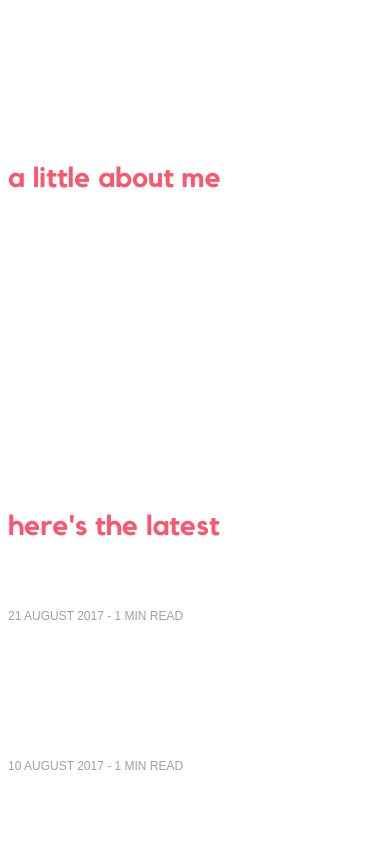
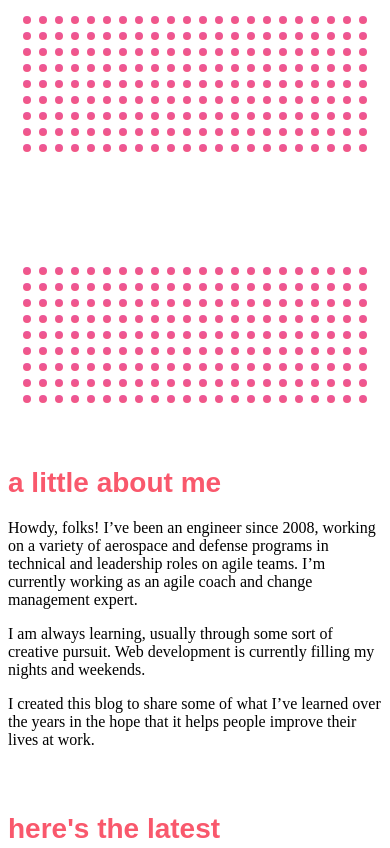
Before and after one commit to codingtojoy/points-points-points, a Gatsby site: page / in a window 390 px wide. Shown: the top 848 px of the page. Built offline with nearby package versions, Linux system fonts and the light colour scheme; Gatsby itself is replaced by a stand-in of ours; a web font is replaced by a local one.

Commit message:
Implemented DotGrid component for mobile

```diff
--- a/src/components/Button.module.css
+++ b/src/components/Button.module.css
@@ -1,9 +1,4 @@
 /* src/components/Button.module.css */
-
-@font-face {
-  font-family: "Kollektif";
-  src: url(../assets/fonts/Kollektif.ttf) format("truetype");
-}
 
 .button {
   display: inline-flex;
--- a/src/components/DotGrid.js
+++ b/src/components/DotGrid.js
@@ -1,7 +1,48 @@
 // src/components/DotGrid.js
 
 import React from "react"
+import PropTypes from "prop-types"
 
-export default () => {
-  return <div></div>
+import styles from "./DotGrid.module.css"
+
+const DotGrid = ({ numRows, scheme }) => {
+  // Set style
+  let dotClass = styles["dots__dot_sunset"]
+  switch (scheme) {
+    case "sunset":
+      dotClass = styles["dots__dot_sunset"]
+      break
+    case "aqua":
+      dotClass = styles["dots__dot_aqua"]
+      break
+    default:
+      dotClass = styles["dots__dot_sunset"]
+      break
+    }
+
+  // Get number of grid columns
+  const numColumns = Math.floor((window.innerWidth - 24) / 16)
+
+  // Create dots
+  let dots = []
+  for (let i = 0; i < numRows * numColumns; i++) {
+    dots.push(<span key={i} className={dotClass}></span>)
+  }
+
+  // Set width of grid
+  const gridWidth = 16 * (numColumns - 1) + 8
+
+  return (
+    <div className={styles["dots__wrapper"]}>
+      <div className={styles["dots__grid"]} style={{ width: gridWidth }}>
+        {dots}
+      </div>
+    </div>
+  )
 }
+
+export default DotGrid
+
+DotGrid.propTypes = {
+  numRows: PropTypes.number.isRequired,
+}
--- /dev/null
+++ b/src/components/DotGrid.module.css
@@ -0,0 +1,31 @@
+/* src/components/DotGrid.module.css */
+
+.dots__wrapper {
+  display: flex;
+  justify-content: center;
+  margin: 1rem 0;
+}
+
+.dots__grid {
+  display: grid;
+  grid-template-columns: repeat(auto-fit, 8px);
+  grid-gap: 8px 8px;
+  width: 100%;
+}
+
+.dots__dot_sunset,
+.dots__dot_aqua {
+  width: 8px;
+  height: 8px;
+  border-radius: 50%;
+  background-size: 100vw 80px;
+  background-attachment: fixed;
+}
+
+.dots__dot_sunset {
+  background-image: linear-gradient(5deg, #CF4FF5 0%, #FF5A5A 50%, #CF4FF5 100%);
+}
+
+.dots__dot_aqua {
+  background-image: linear-gradient(5deg, #43E97B 0%, #009EFD 50%, #43E97B 100%);
+}
--- a/src/components/GradientWrapper.js
+++ /dev/null
@@ -1,14 +0,0 @@
-// src/components/GradientWrapper.js
-
-import React from "react"
-import PropTypes from "prop-types"
-
-const GradientWrapper = props => {
-  return <div>{props.children}</div>
-}
-
-export default GradientWrapper
-
-GradientWrapper.propTypes = {
-  children: PropTypes.node.isRequired,
-}
--- a/src/components/layout.css
+++ b/src/components/layout.css
@@ -627,11 +627,29 @@ pre tt:after {
 
 /* Set site-wide styles */
 
+@font-face {
+  font-family: "Kollektif";
+  src: url(../assets/fonts/Kollektif.ttf) format("truetype");
+}
+
+@font-face {
+  font-family: "Kollektif Bold";
+  src: url(../assets/fonts/KollektifBold.ttf) format("truetype");
+}
+
+/* Import Adobe fonts */
+@import url("https://use.typekit.net/fqc4ctg.css");
+
 body {
   background-color: #383838;
   padding: 1em;
 }
 
 p {
+  font-family: dinosaur, sans-serif;
+  font-weight: 400;
+  font-style: normal;
+  font-size: 1rem;
+  color: #FFFFFF;
   margin-bottom: 1rem;
 }
--- a/src/pages/index.js
+++ b/src/pages/index.js
@@ -6,7 +6,6 @@ import { graphql, Link } from "gatsby"
 import Button from "../components/Button"
 import DotGrid from "../components/DotGrid"
 import Footer from "../components/Footer"
-import GradientWrapper from "../components/GradientWrapper"
 import SEO from "../components/seo"
 
 import styles from "./index.module.css"
@@ -15,23 +14,22 @@ export default ({ data }) => {
   return (
     <>
       <SEO title="home" />
-      <GradientWrapper>
-        <DotGrid />
-        <h1 className={styles["home__title"]}>points points points</h1>
-        <p className={styles["home__aside"]}>(a blog about becoming agile)</p>
-      </GradientWrapper>
+      <DotGrid numRows={9} />
+      <h1 className={styles["home__title"]}>points points points</h1>
+      <p className={styles["home__aside"]}>(a blog about becoming agile)</p>
+      <DotGrid numRows={9} />
       <h2 className={styles["home__section_heading"]}>a little about me</h2>
-      <p className={styles["home__paragraph"]}>
+      <p>
         Howdy, folks! I’ve been an engineer since 2008, working on a variety of
         aerospace and defense programs in technical and leadership roles on
         agile teams. I’m currently working as an agile coach and change
         management expert.
       </p>
-      <p className={styles["home__paragraph"]}>
+      <p>
         I am always learning, usually through some sort of creative pursuit. Web
         development is currently filling my nights and weekends.
       </p>
-      <p className={styles["home__paragraph"]}>
+      <p>
         I created this blog to share some of what I’ve learned over the years in
         the hope that it helps people improve their lives at work.
       </p>
@@ -40,7 +38,9 @@ export default ({ data }) => {
       {data.allMarkdownRemark.edges.map(({ node }) => (
         <div key={node.id}>
           <Link className={styles["home__post_link"]} to={node.fields.slug}>
-            <h3 className={styles["home__post_title"]}>{node.frontmatter.title}</h3>
+            <h3 className={styles["home__post_title"]}>
+              {node.frontmatter.title}
+            </h3>
             <span className={styles["home__post_date"]}>
               {node.frontmatter.date} - {node.timeToRead} min read
             </span>
@@ -51,14 +51,27 @@ export default ({ data }) => {
       <Button to="/all-posts" text="show more" />
       <p className={styles["home__post_prompt"]}>
         Want me to write about a specific topic? Tweet me{" "}
-        <a className={styles["home__link"]} href="https://twitter.com/codingtojoy">@codingtojoy</a>
+        <a
+          className={styles["home__link"]}
+          href="https://twitter.com/codingtojoy"
+        >
+          @codingtojoy
+        </a>
       </p>
 
       <h2 className={styles["home__section_heading"]}>spread the wealth</h2>
-      <p className={styles["home__paragraph"]}>
+      <p>
         The spirit of this blog is to share knowledge for someone else’s
         benefit. If you’re an expert on a topic, consider sharing what you’ve
-        learned with others. You can even use this blog as a starting point by cloning it from <a className={styles["home__link"]} href="https://github.com/codingtojoy/points-points-points">GitHub</a>.
+        learned with others. You can even use this blog as a starting point by
+        cloning it from{" "}
+        <a
+          className={styles["home__link"]}
+          href="https://github.com/codingtojoy/points-points-points"
+        >
+          GitHub
+        </a>
+        .
       </p>
 
       <Footer />
--- a/src/pages/index.module.css
+++ b/src/pages/index.module.css
@@ -1,25 +1,21 @@
 /* src/pages/index.module.css */
 
-@font-face {
-  font-family: "Kollektif Bold";
-  src: url(../assets/fonts/KollektifBold.ttf) format("truetype");
-}
-
-/* Import Adobe fonts */
-@import url("https://use.typekit.net/fqc4ctg.css");
-
 .home__title {
+  margin: 1.5rem 0 0.5rem 0;
   font-family: "Kollektif Bold", sans-serif;
   font-size: 2rem;
   color: #FFFFFF;
+  text-align: center;
 }
 
 .home__aside {
+  margin-bottom: 1.5rem;
   font-family: dinosaur, sans-serif;
   font-weight: 400;
   font-style: normal;
   font-size: 0.875rem;
   color: #FFFFFF;
+  text-align: center;
 }
 
 .home__section_heading {
@@ -28,14 +24,6 @@
   font-family: "Kollektif Bold", sans-serif;
   font-size: 1.75rem;
   color: #F9586C;
-}
-
-.home__paragraph {
-  font-family: dinosaur, sans-serif;
-  font-weight: 400;
-  font-style: normal;
-  font-size: 1rem;
-  color: #FFFFFF;
 }
 
 .home__post_link {
```
Also changed, not shown: src/templates/post.js (+22 -13 lines), src/templates/post.module.css (added, +41 -0 lines).
